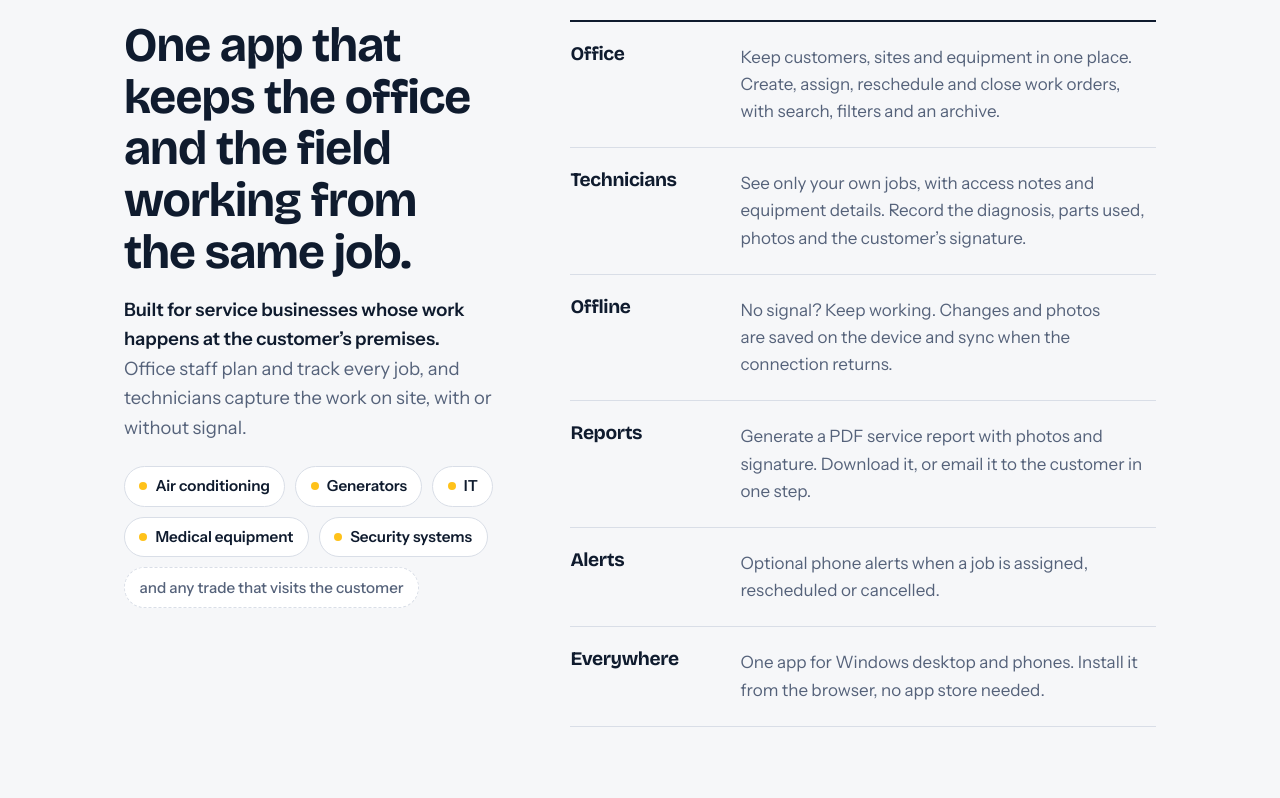
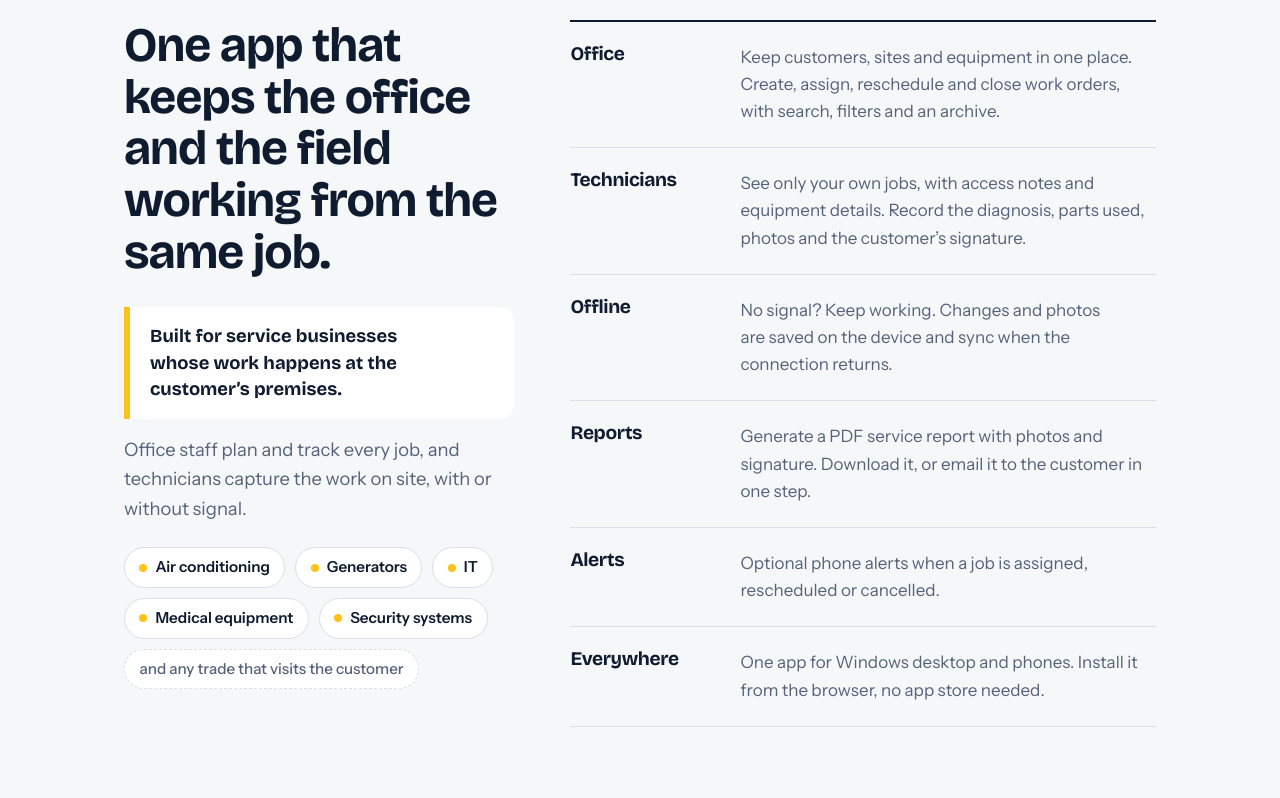
Before and after one commit to alfredx777/FieldOps-Site, a plain HTML site: page index.html in a window 1280 px wide. Shown: the part 906-1704 px from the top of the page. Drawn offline with nearby package versions, Linux system fonts and the light colour scheme.

Commit message:
Refactor text wrapping and add callout style for improved content presentation in index.html

```diff
--- a/index.html
+++ b/index.html
@@ -22,7 +22,8 @@ body::before{content:"";position:fixed;inset:0 0 auto;height:env(safe-area-inset
 h1,h2,h3{font-family:var(--head);line-height:1.08;margin:0;letter-spacing:-.02em}
 p{margin:0}
 p,.roles li{text-align:left;hyphens:none;text-wrap:pretty}
-h1,h2,h3{text-wrap:balance}
+h1,h2{text-wrap:pretty}
+h3{text-wrap:balance}
 a{color:inherit}
 :focus-visible{outline:3px solid var(--amber);outline-offset:3px;border-radius:4px}
 .wrap{max-width:1080px;margin:0 auto;padding:0 24px}
@@ -78,6 +79,7 @@ section{padding:88px 0}
 section h2{font-size:clamp(1.9rem,4.4vw,3rem);font-weight:700;max-width:20ch}
 .lead{color:var(--mute);margin-top:16px;max-width:56ch}
 .lead-lg{font-size:1.15rem;line-height:1.6}
+.callout{margin-top:28px;padding:16px 20px;border-left:6px solid var(--amber);background:var(--surface);border-radius:0 14px 14px 0;font:600 1.15rem/1.45 var(--head);color:var(--ink);max-width:56ch}
 .lead-lg strong{color:var(--ink);font-weight:600}
 .trades{display:flex;flex-wrap:wrap;gap:10px;margin:24px 0 0;padding:0;list-style:none}
 .trades li{display:flex;align-items:center;gap:8px;padding:.45rem .9rem;border:1.5px solid var(--line);background:var(--surface);border-radius:999px;font-weight:600;font-size:.95rem}
@@ -274,7 +276,8 @@ html{overflow-x:clip}
 
 <section id="features">
 <div class="wrap feat">
-<div><h2>One app that keeps the office and the field working from the same job.</h2><p class="lead lead-lg"><strong>Built for service businesses whose work happens at the customer’s premises.</strong> Office staff plan and track every job, and technicians capture the work on site, with or without signal.</p>
+<div><h2>One app that keeps the office and the field working from the same job.</h2><p class="callout">Built for service businesses whose work happens at the customer’s premises.</p>
+<p class="lead lead-lg">Office staff plan and track every job, and technicians capture the work on site, with or without signal.</p>
 <ul class="trades">
 <li>Air conditioning</li>
 <li>Generators</li>
```
